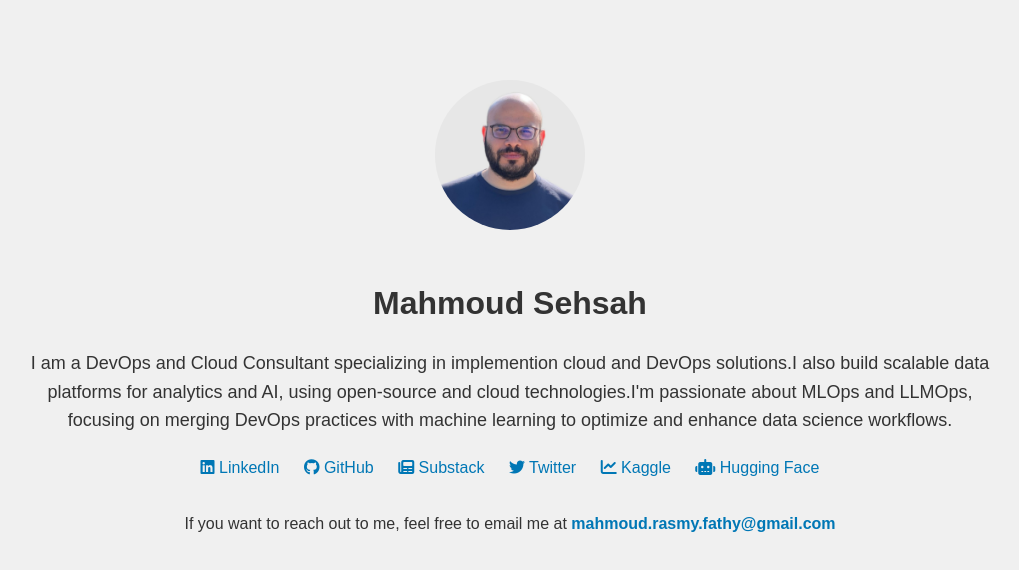
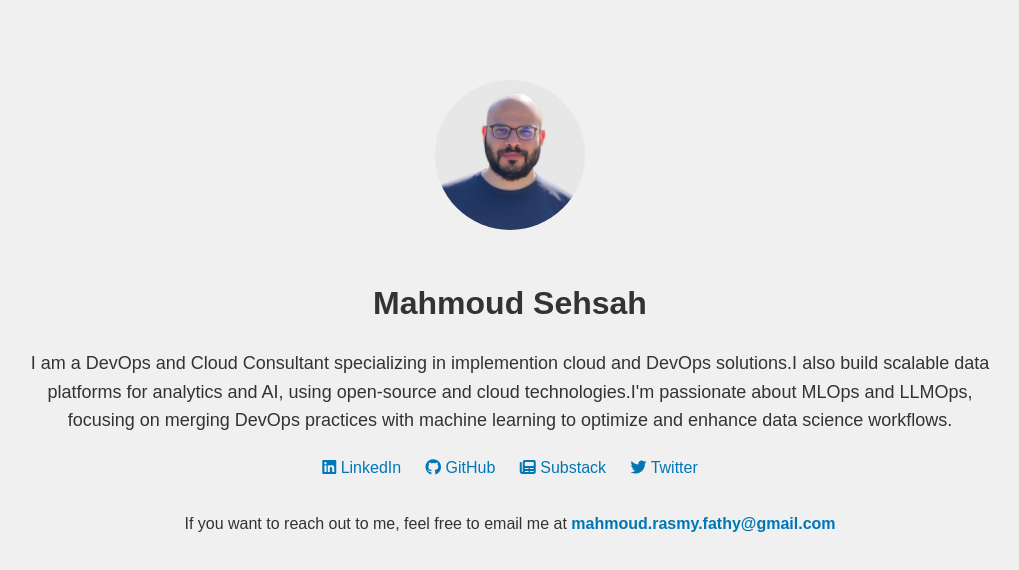
Before and after one commit to msehsah1/msehsah1.github.io, a plain HTML site: page index.html in a window 1280 px wide. Shown: the whole page, without its empty margins (130-1149 px from the left). Drawn offline with Linux system fonts and the light colour scheme.

Commit message:
Update index.html

```diff
--- a/index.html
+++ b/index.html
@@ -73,10 +73,8 @@
     <ul class="social-links">
         <li><a href="https://www.linkedin.com/in/mahmoudrasmy/" target="_blank"><i class="fab fa-linkedin"></i> LinkedIn</a></li>
         <li><a href="https://github.com/msehsah1" target="_blank"><i class="fab fa-github"></i> GitHub</a></li>
-        <li><a href="https://mahmoudsehsah.substack.com/" target="_blank"><i class="fas fa-newspaper"></i> Substack</a></li>
+        <li><a href="https://devopsnotes.substack.com/" target="_blank"><i class="fas fa-newspaper"></i> Substack</a></li>
         <li><a href="https://twitter.com/m_sehsah_1" target="_blank"><i class="fab fa-twitter"></i> Twitter</a></li>
-        <li><a href="https://www.kaggle.com/mahmoudsehsah" target="_blank"><i class="fas fa-chart-line"></i> Kaggle</a></li>
-        <li><a href="https://huggingface.co/msehsah" target="_blank"><i class="fas fa-robot"></i> Hugging Face</a></li>
     </ul>
     <div class="contact-section">
         <p>If you want to reach out to me, feel free to email me at <a href="mailto:mahmoud.rasmy.fathy@gmail.com">mahmoud.rasmy.fathy@gmail.com</a></p>
```
